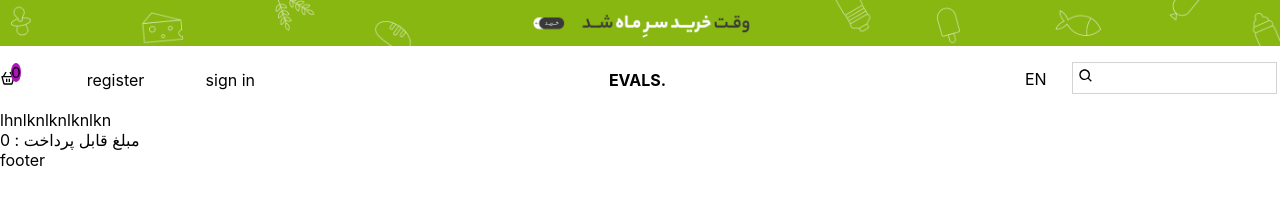
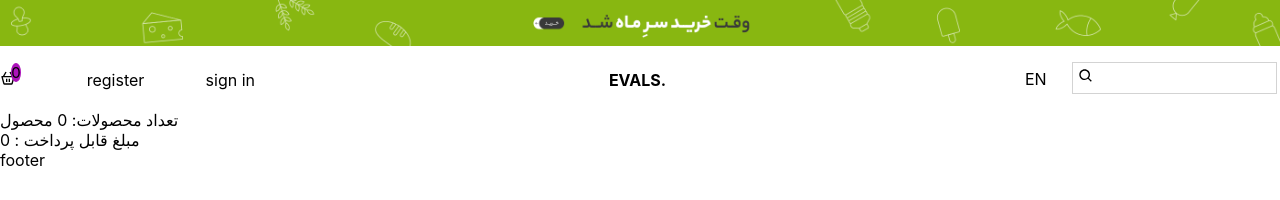
Before and after one commit to narjesshn123/digicala, a React (Create React App) app in the folder digicala/: page /cart in a window 1280 px wide. Shown: the top 200 px of the page. Built offline with nearby package versions, Linux system fonts and the light colour scheme; what miragejs would draw is missing.

Commit message:
add total count

```diff
--- a/digicala/src/components/Cart/Cart.jsx
+++ b/digicala/src/components/Cart/Cart.jsx
@@ -13,7 +13,6 @@ count + item.count, 0))
 const dispatch = useDispatch()
   return (
     <div className={styles.Cart}>
-      lhnlknlknlknlkn
       <div className={styles.Cart_Items}>
         {
          items.map(item => (
@@ -35,7 +34,8 @@ const dispatch = useDispatch()
         }
 
         </div>
-        <div>مبلغ قابل پرداخت :    {total_price}</div>
+        <div>تعداد محصولات: {total_count} محصول </div>
+        <div>مبلغ قابل پرداخت : {total_price}</div>
     </div>
   )
 }
```
